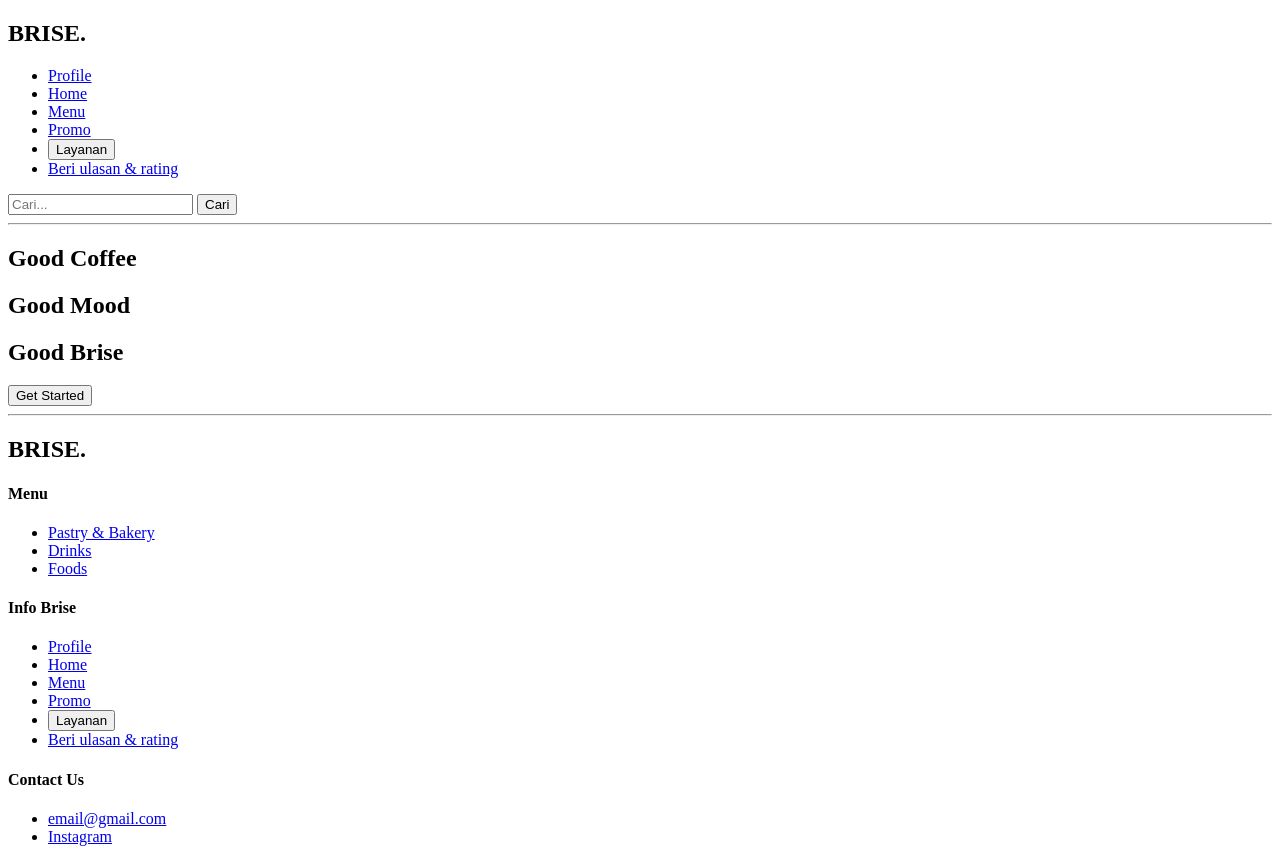
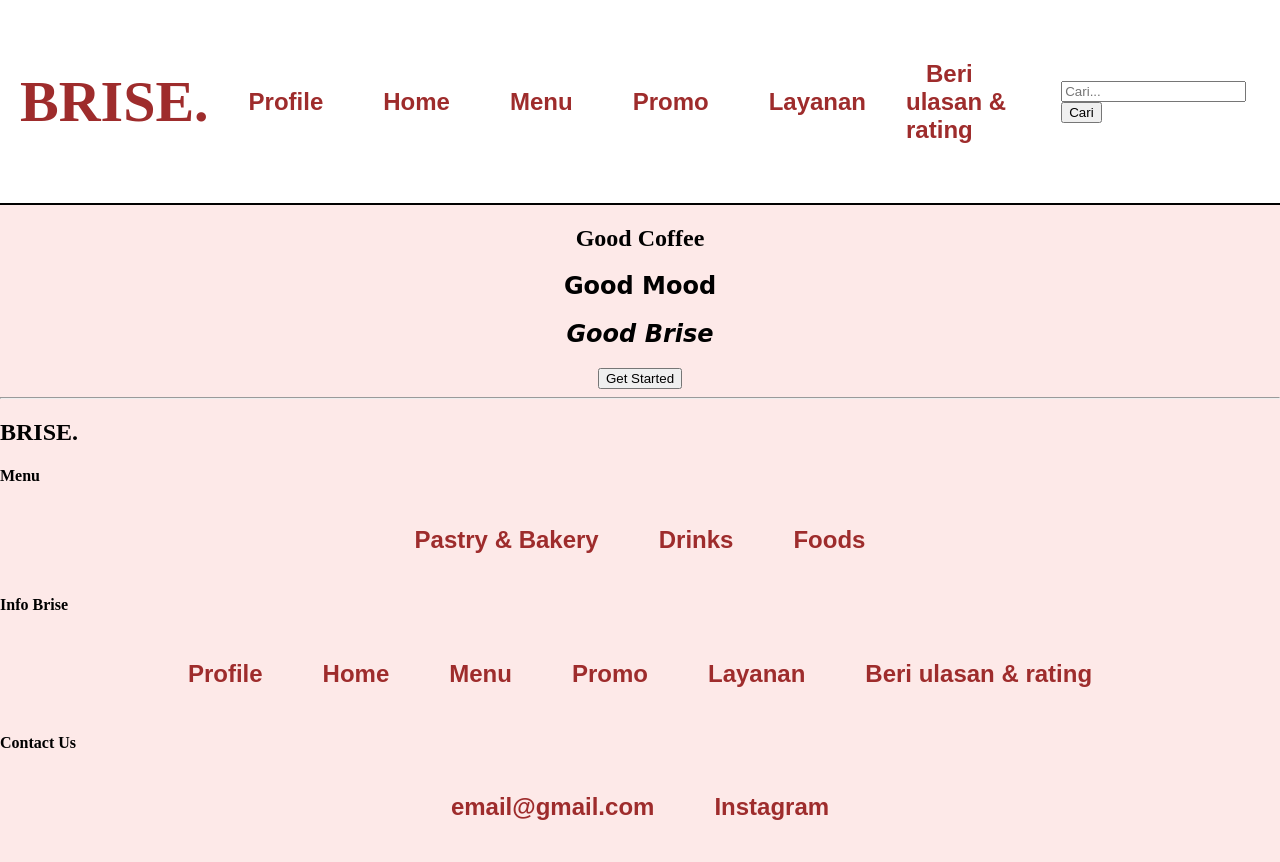
Before and after one commit to mrnazz7907-oss/Sip-Brise-Project, a plain HTML site: page index.html in a window 1280 px wide. After the commit the page ends 841 px from the top, so only its background shows below. Drawn offline with Linux system fonts and the light colour scheme; a web font is replaced by a local one.

Commit message:
header done

```diff
--- a/index.html
+++ b/index.html
@@ -4,12 +4,70 @@
         <meta charset="UTF-8" /> <!--Mengizinkan browser membaca semua jenis karakter teks dan simbol-->
         <meta name="viewport" content="width=device-width, initial-scale=1.0" /> <!--Menunjukan viewport untuk tampilan responsif-->
         <link rel="stylesheet" href="style.css">
+        <link rel="preconnect" href="https://fonts.googleapis.com">
+        <link rel="preconnect" href="https://fonts.gstatic.com" crossorigin>
+        <link href="https://fonts.googleapis.com/css2?family=Annie+Use+Your+Telescope&family=Aoboshi+One&display=swap" rel="stylesheet">
         <title>Welcome Good Brise</title>
+        <style>
+            body {
+                background-color: #FDE9E8;
+                margin: 0;
+                padding: 0;
+            }
+            header {
+                display: flex;
+                justify-content: space-between;
+                align-items: center;
+                padding: 20px;
+                position: relative;
+                top: 0;
+                left: 0;
+                width: 100%;
+                background-color: #fff;
+                border-bottom: 2px solid #000000;
+                box-sizing: border-box;
+            }
+            nav ul{
+                display: flex;
+                justify-content: center;
+                align-items: center;
+                gap: 20px;
+                padding: 20px;
+                margin: 0;
+                list-style: none;
+            }
+            nav ul li a {
+                text-decoration: none;
+                color: #9E2C2C;
+                font-weight: bold;
+                padding: 5px 20px;
+                transition: background-color 0.3s, color 0.3s;
+                font-family: Anek tamil, sans-serif;
+                font-size: 24px;
+            }
+             nav ul li button {
+                text-decoration: none;
+                color: #9E2C2C;
+                font-weight: bold;
+                padding: 5px 20px;
+                border: none;
+                background-color: transparent;
+                transition: background-color 0.3s, color 0.3s;
+                font-family: Anek tamil, sans-serif;
+                font-size: 24px;
+                cursor: pointer;
+            }
+            nav ul li a:hover,
+            nav ul li button:hover {
+            color: #471212;
+            }
+        </style>
+        <link href="https://fonts.googleapis.com/css2?family=Birthstone&display=swap" rel="stylesheet">
     </head>
     <body>
-        <header> <!--Header untuk menampilkan logo, navigasi, dan kolom pencarian-->
+        <header style="display: flex;"> <!--Header untuk menampilkan logo, navigasi, dan kolom pencarian-->
             <!--Logo-->
-            <h2>BRISE.</h2>
+            <h2 style="color: #9E2C2C; font-size: 58px;">BRISE.</h2>
             <!--Navigasi dengan menggunakan tag link href dan unordered list-->
             <nav>
                 <ul>
@@ -28,12 +86,12 @@
                 <button type="submit">Cari</button>
             </div>
         </header>
-        <hr> <!--Garis pembatas-->
+
         <main>  <!--Main untuk menampilkan konten utama-->
-        <section> <!--Section untuk menampilkan bagian konten tertentu-->
-            <h1>Good Coffee</h1>
-            <h1>Good Mood</h1>
-            <h1>Good Brise</h1>
+        <section style="text-align: center;"> <!--Section untuk menampilkan bagian konten tertentu-->
+            <h1 style="font-family: 'Aoboshi One', serif;">Good Coffee</h1>
+            <h1 style="font-family: 'Annie Use Your Telescope', cursive;">Good Mood</h1>
+            <h1 style="font-family: 'Birthstone', cursive;"><i>Good Brise</i></h1>
             <a href="home.html"><button>Get Started</button></a>
         </section>
         </main>
```
Also changed, not shown: home.html (+5 -0 lines).
